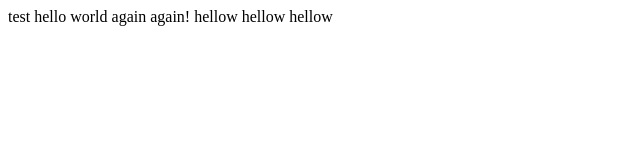
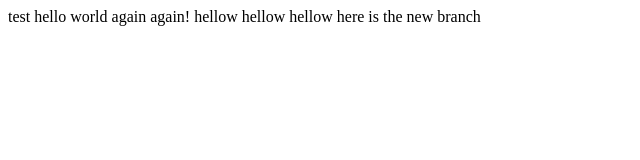
Before and after one commit to lwu666/lecture0, a plain HTML site: page index.html in a window 1280 px wide. Shown: the whole page, without its empty margins (0-640 px from the left). Drawn offline with Linux system fonts and the light colour scheme.

Commit message:
New branch contects

```diff
--- a/index.html
+++ b/index.html
@@ -5,6 +5,7 @@
     </head>
     <body>
         test hello world again again! hellow hellow hellow
+        here is the new branch
 
     </body>
 </html>
```
